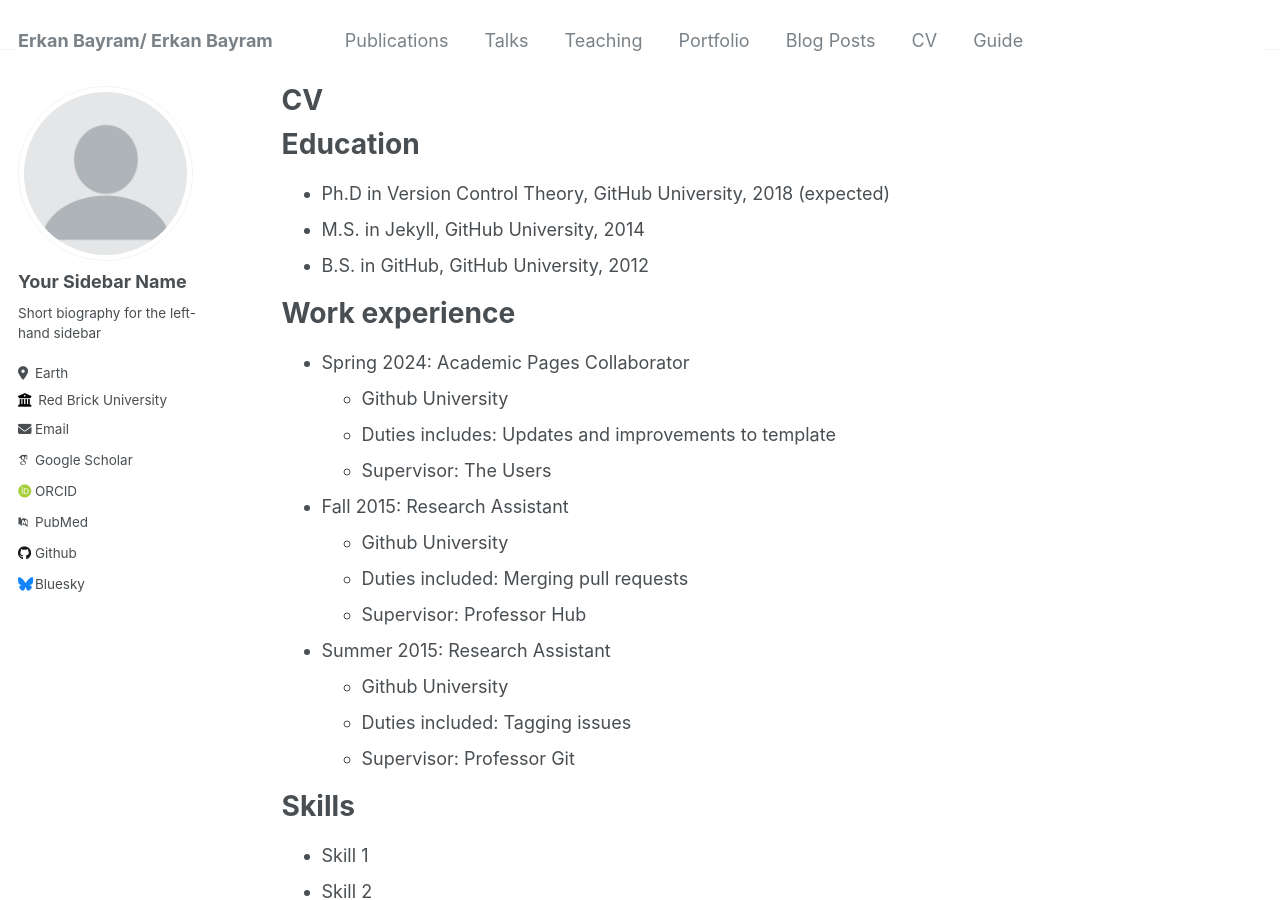
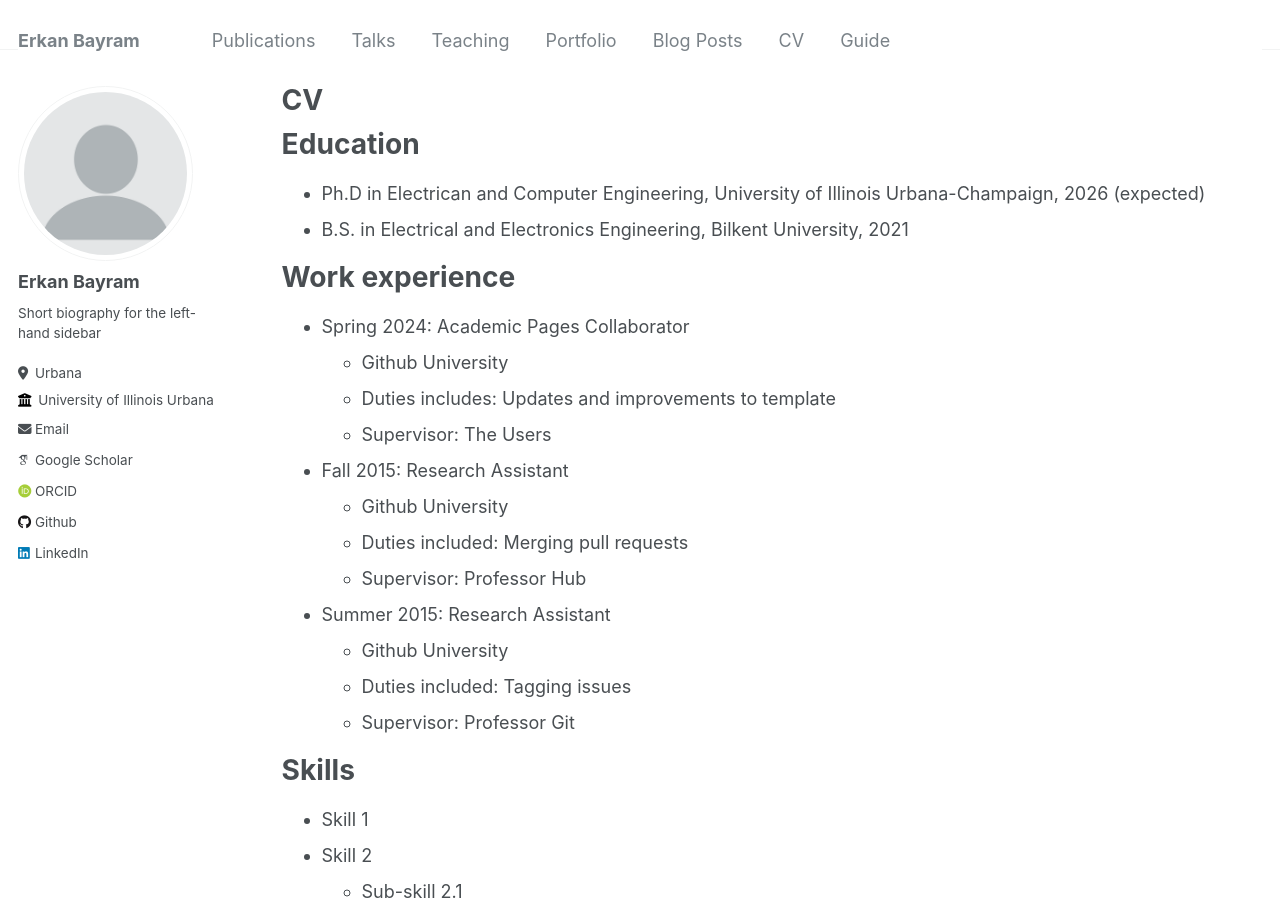
Before and after one commit to erkan1863/erkan1863.github.io, a Jekyll site: the page built from _pages/cv.md, in a window 1280 px wide and 900 px high. Built offline with Jekyll 4.4.1, drawn with Linux system fonts in a browser that asks for light colours; some web fonts are replaced.

Commit message:
step ahead

```diff
--- a/_config.yml
+++ b/_config.yml
@@ -8,7 +8,7 @@
 
 # Basic Site Settings
 locale                   : "en-US"
-title                    : "Erkan Bayram/ Erkan Bayram"
+title                    : "Erkan Bayram"
 title_separator          : "-"
 name                     : &name "Erkan Bayram"
 description              : &description "personal description"
@@ -22,32 +22,32 @@ repository               : "erkan1863/erkan1863.github.io"
 author:
   # Biographic information
   avatar           : "profile.png"
-  name             : "Your Sidebar Name"
+  name             : "Erkan Bayram"
   pronouns         : # example: "she/her"
   bio              : "Short biography for the left-hand sidebar"
-  location         : "Earth"
-  employer         : "Red Brick University"
+  location         : "Urbana"
+  employer         : "University of Illinois Urbana-Champaign"
   uri              : # URL
-  email            : "none@example.org"
+  email            : "ebayram2@illinois.edu"
 
   # Academic websites
   arxiv            : # URL - Update with the correct link to your profile
-  googlescholar    : "https://scholar.google.com/citations?user=PS_CX0AAAAAJ"
+  googlescholar    : "https://scholar.google.com/citations?user=AzoqHHEAAAAJ&hl=en"
   impactstory      : # URL
-  orcid            : "http://orcid.org/yourorcidurl"
-  pubmed           : "https://www.ncbi.nlm.nih.gov/pubmed/?term=john+snow"
+  orcid            : "https://orcid.org/0000-0002-5411-1545"
+  pubmed           : # "https://www.ncbi.nlm.nih.gov/pubmed/?term=john+snow"
   researchgate     : # URL
 
   # Repositories and software development
   bitbucket        : # Username - Update with your username on the site
   codepen          : # Username
   dribbble         : # Username
-  github           : "academicpages"
+  github           : "erkan1663"
   kaggle           : # Username
   stackoverflow    : # User number or user number and name (i.e., use "1" or "1/jeff-atwood")
 
   # Social media
-  bluesky          : "bsky.app" # Replace this with you Bluesky username
+  bluesky          : #"bsky.app" # Replace this with you Bluesky username
   facebook         : # Username
   flickr           : # Username
   foursquare       : # Username
@@ -56,7 +56,7 @@ author:
   keybase          : # Username
   instagram        : # Username
   lastfm           : # Username
-  linkedin         : # Username
+  linkedin         : "erkan-bayram-uiuc/"
   mastodon         : # URL
   medium           : # URL
   pinterest        : # Username
--- a/_pages/cv.md
+++ b/_pages/cv.md
@@ -11,9 +11,8 @@ redirect_from:
 
 Education
 ======
-* Ph.D in Version Control Theory, GitHub University, 2018 (expected)
-* M.S. in Jekyll, GitHub University, 2014
-* B.S. in GitHub, GitHub University, 2012
+* Ph.D in Electrican and Computer Engineering, University of Illinois Urbana-Champaign, 2026 (expected)
+* B.S. in Electrical and Electronics Engineering, Bilkent University, 2021
 
 Work experience
 ======
```
Also changed, not shown: _pages/about.md (+4 -0 lines).
